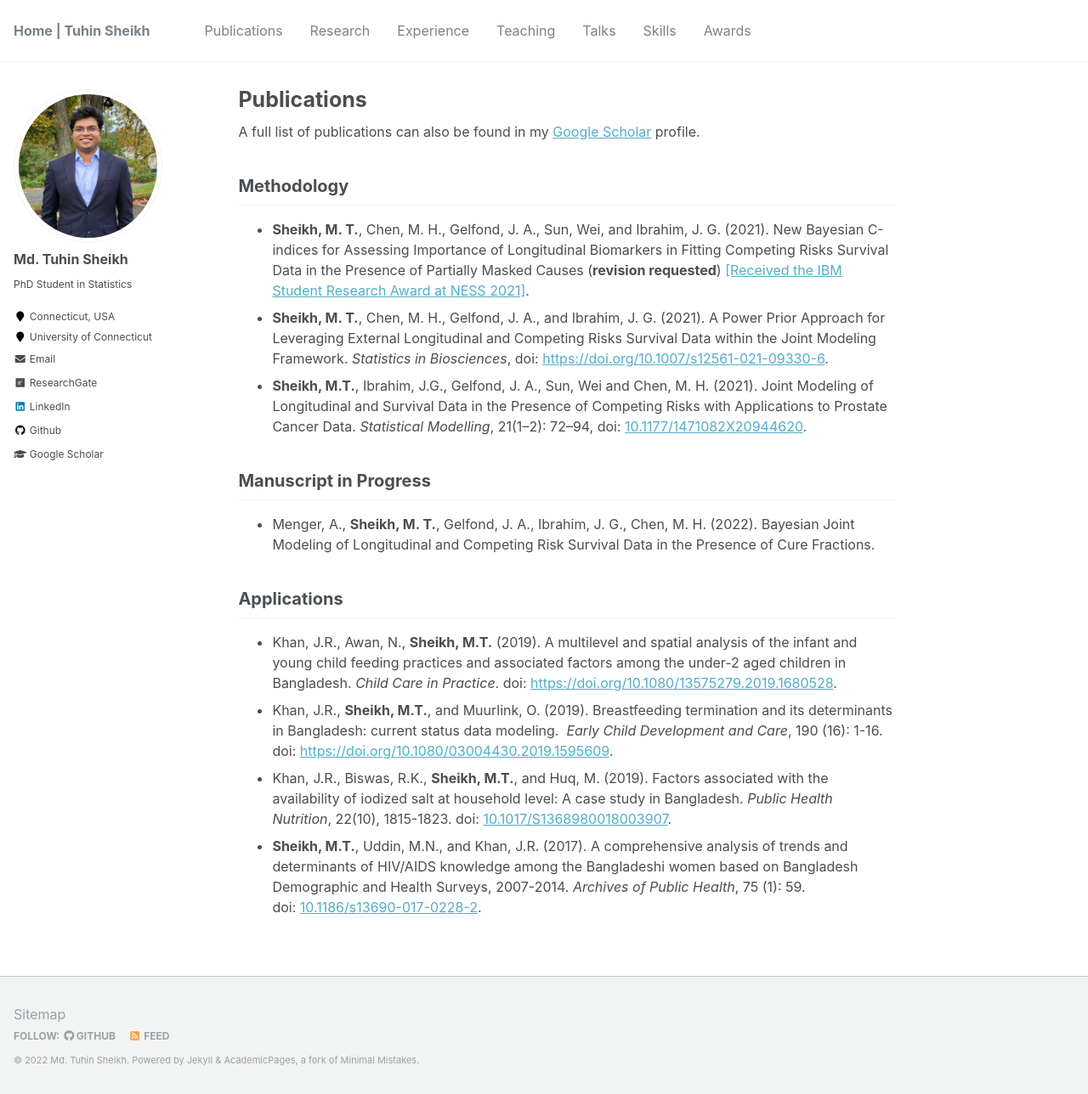
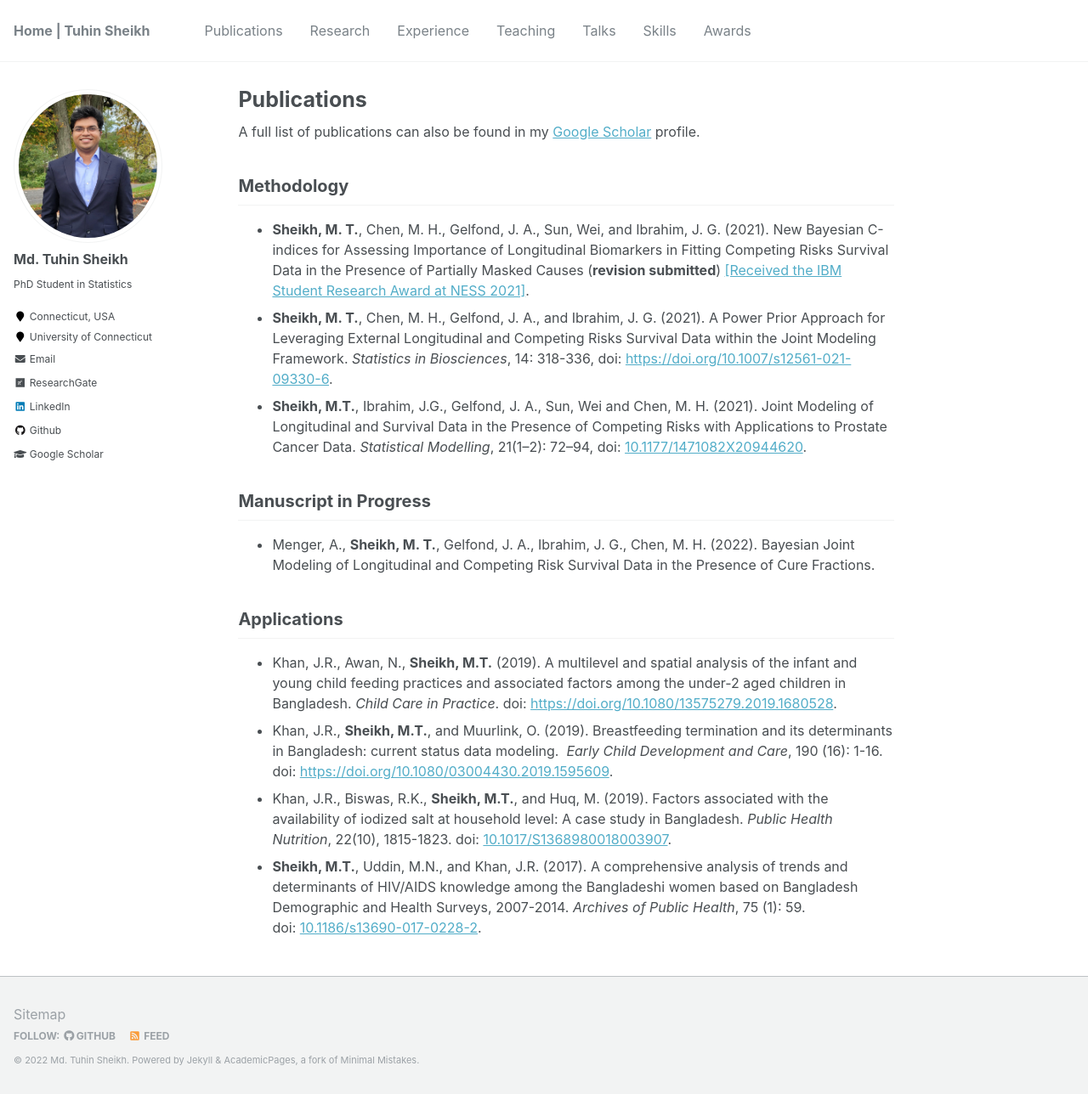
Before and after one commit to mdtuhinsheikh/mdtuhinsheikh.github.io, a Jekyll site: the page built from _pages/publications.md, in a window 1280 px wide and 1288 px high. Shown: the whole window at 85% size. Built offline with Jekyll 4.4.1, drawn with Linux system fonts in a browser that asks for light colours.

Commit message:
updated SIBS paper

```diff
--- a/_pages/publications.md
+++ b/_pages/publications.md
@@ -9,8 +9,8 @@ A full list of publications can also be found in my
 
 ## Methodology
 - **Sheikh, M. T.**, Chen, M. H., Gelfond, J. A., Sun, Wei, and Ibrahim, J. G. (2021). New Bayesian C-indices for Assessing Importance of Longitudinal Biomarkers
-in Fitting Competing Risks Survival Data in the Presence of Partially Masked Causes (**revision requested**) [[Received the IBM Student Research Award at NESS 2021]](https://nestat.org/ibmawards/ibm2021/).
-- **Sheikh, M. T.**, Chen, M. H., Gelfond, J. A., and Ibrahim, J. G. (2021). A Power Prior Approach for Leveraging External Longitudinal and Competing Risks Survival Data within the Joint Modeling Framework. *Statistics in Biosciences*, doi: [https://doi.org/10.1007/s12561-021-09330-6](https://doi.org/10.1007/s12561-021-09330-6).
+in Fitting Competing Risks Survival Data in the Presence of Partially Masked Causes (**revision submitted**) [[Received the IBM Student Research Award at NESS 2021]](https://nestat.org/ibmawards/ibm2021/).
+- **Sheikh, M. T.**, Chen, M. H., Gelfond, J. A., and Ibrahim, J. G. (2021). A Power Prior Approach for Leveraging External Longitudinal and Competing Risks Survival Data within the Joint Modeling Framework. *Statistics in Biosciences*, 14: 318-336, doi: [https://doi.org/10.1007/s12561-021-09330-6](https://doi.org/10.1007/s12561-021-09330-6).
 - **Sheikh, M.T.**, Ibrahim, J.G., Gelfond, J. A., Sun, Wei and Chen, M. H. (2021). Joint Modeling of Longitudinal and Survival Data in the Presence of Competing Risks with Applications to Prostate Cancer Data. *Statistical Modelling*, 21(1–2): 72–94, doi: [10.1177/1471082X20944620](https://journals.sagepub.com/doi/10.1177/1471082X20944620).
 
 ## Manuscript in Progress
```
